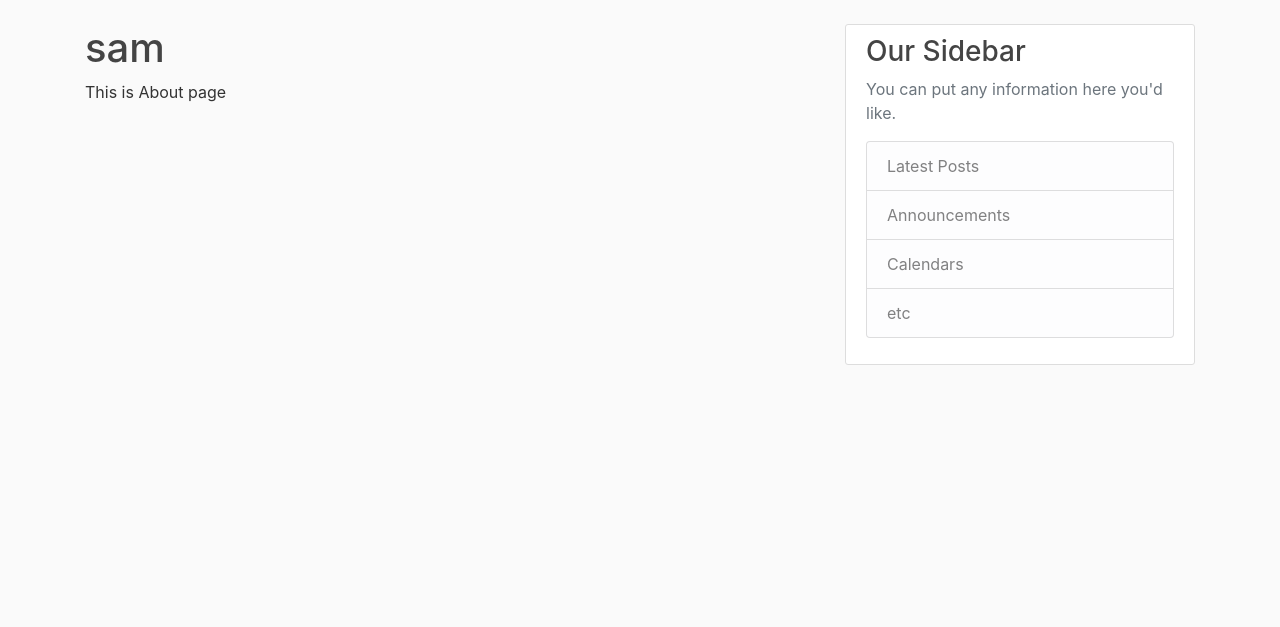
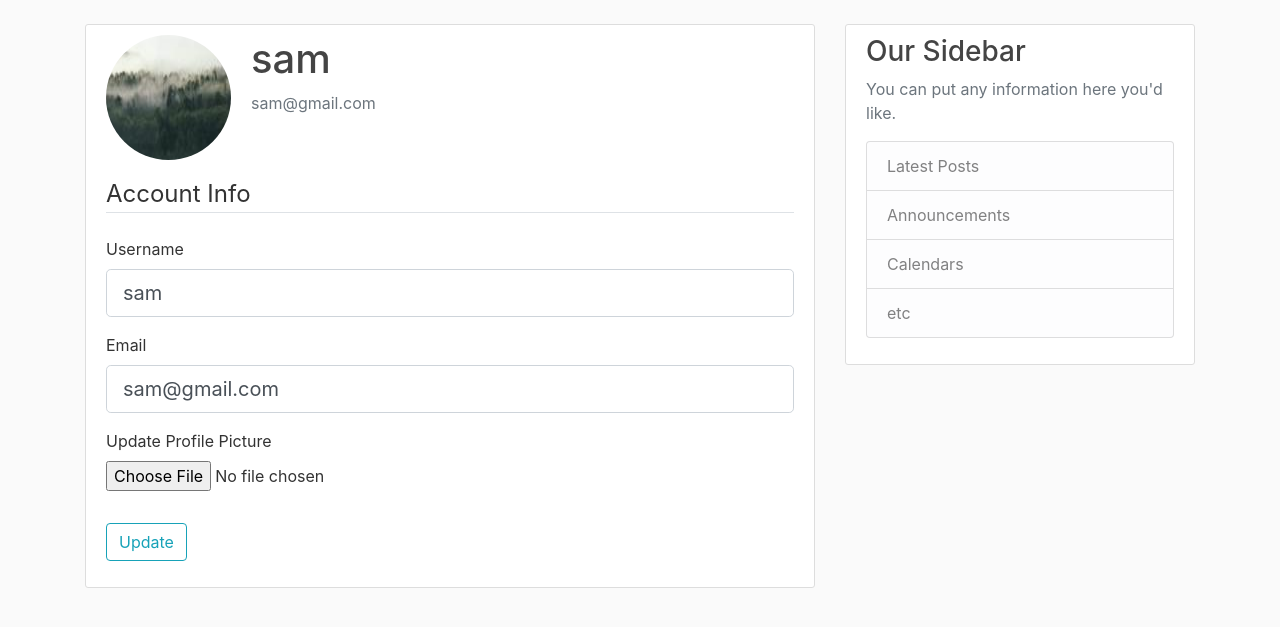
Before and after one commit to gnasamx/LearningCode, a Flask app: page /account in a window 1280 px wide. Shown: the part 56-683 px from the top of the page. Run offline with Flask 2, Linux system fonts and the light colour scheme; a user stored in the database is signed in; some libraries are stand-ins or nearby versions.

Commit message:
:koala: Done user account and profile picture

```diff
--- a/Python/flask-blog/flaskblog/forms.py
+++ b/Python/flask-blog/flaskblog/forms.py
@@ -1,4 +1,6 @@
 from flask_wtf import FlaskForm
+from flask_wtf.file import FileField, FileAllowed, FileRequired
+from flask_login import current_user
 from wtforms import StringField, PasswordField, SubmitField, BooleanField
 from wtforms.validators import DataRequired, Length, Email, EqualTo, ValidationError
 from flaskblog.models import User
@@ -31,3 +33,26 @@
     password = PasswordField('Password', validators=[DataRequired()])
     remember = BooleanField('Remember me')
     submit = SubmitField('Login')
+
+
+class UpdateAccountFrom(FlaskForm):
+    username = StringField('Username', validators=[
+                           DataRequired(), Length(min=2, max=10)])
+    email = StringField('Email', validators=[DataRequired(), Email()])
+    picture = FileField('Update Profile Picture', validators=[
+                        FileRequired(), FileAllowed(['jpg', 'png'])])
+    submit = SubmitField('Update')
+
+    def validate_username(self, username):
+        if username.data != current_user.username:
+            user = User.query.filter_by(username=username.data).first()
+            if user:
+                raise ValidationError(
+                    'That username is taken, Please choose different one!')
+
+    def validate_email(self, email):
+        if email.data != current_user.email:
+            user = User.query.filter_by(email=email.data).first()
+            if user:
+                raise ValidationError(
+                    'That email is taken, Please choose different one!')
--- a/Python/flask-blog/flaskblog/routes.py
+++ b/Python/flask-blog/flaskblog/routes.py
@@ -1,6 +1,9 @@
+import os
+import secrets
+from PIL import Image
 from flaskblog.models import User, Post
 from flask import flash, redirect, render_template, url_for, request
-from flaskblog.forms import LoginFrom, RegistrationFrom
+from flaskblog.forms import LoginFrom, RegistrationFrom, UpdateAccountFrom
 from flaskblog import app, db, bcrypt
 from flask_login import login_user, current_user, logout_user, login_required
 
@@ -69,7 +72,35 @@
     return redirect(url_for('home'))
 
 
-@app.route('/account')
+def save_picture(form_picture):
+    random_hex = secrets.token_hex(8)
+    _, f_ext = os.path.splitext(form_picture.filename)
+    picture_fn = random_hex + f_ext
+    picture_path = os.path.join(
+        app.root_path, 'static/profile_pics', picture_fn)
+    output_size = (125, 125)
+    i = Image.open(form_picture)
+    i.thumbnail(output_size)
+    i.save(picture_path)
+    return picture_fn
+
+
+@app.route('/account', methods=['GET', 'POST'])
 @login_required
 def account():
-    return render_template('account.html', title="Account")
+    form = UpdateAccountFrom()
+    if form.validate_on_submit():
+        if form.picture.data:
+            picture_file = save_picture(form.picture.data)
+            current_user.image_file = picture_file
+        current_user.username = form.username.data
+        current_user.email = form.email.data
+        db.session.commit()
+        flash('Your account has been updated!', 'success')
+        return redirect(url_for('account'))
+    elif request.method == 'GET':
+        form.username.data = current_user.username
+        form.email.data = current_user.email
+    image_file = url_for(
+        'static', filename="profile_pics/" + current_user.image_file)
+    return render_template('account.html', title="Account", image_file=image_file, form=form)
--- a/Python/flask-blog/flaskblog/templates/account.html
+++ b/Python/flask-blog/flaskblog/templates/account.html
@@ -1,4 +1,59 @@
 {% extends "layout.html" %} {% block content %}
-<h1>{{current_user.username}}</h1>
-<p>This is About page</p>
+<div class="content-section">
+  <div class="media">
+    <img class="rounded-circle account-img" src="{{ image_file }}" />
+    <div class="media-body">
+      <h2 class="account-heading">{{ current_user.username }}</h2>
+      <p class="text-secondary">{{ current_user.email }}</p>
+    </div>
+  </div>
+  <form method="POST" action="" enctype="multipart/form-data">
+    {{ form.hidden_tag() }}
+    <fieldset class="form-group">
+      <legend class="border-bottom mb-4">Account Info</legend>
+      <div class="form-group">
+        {{ form.username.label(class="form-control-label")}}
+
+        {% if form.username.errors %}
+        {{ form.username(class="form-control form-control-lg is-invalid")}}
+        <div class="invalid-feedback">
+          {% for error in form.username.errors %}
+          <span>{{ error }}</span>
+          {% endfor %}
+        </div>
+        {% else %}
+        {{ form.username(class="form-control form-control-lg")}}
+        {% endif %}
+      </div>
+
+      <div class="form-group">
+        {{ form.email.label(class="form-control-label")}}
+
+        {% if form.email.errors %}
+        {{ form.email(class="form-control form-control-lg is-invalid")}}
+        <div class="invalid-feedback">
+          {% for error in form.email.errors %}
+          <span>{{ error }}</span>
+          {% endfor %}
+        </div>
+        {% else %}
+        {{ form.email(class="form-control form-control-lg")}}
+        {% endif %}
+      </div>
+
+      <div class="form-group">
+        {{ form.picture.label() }}
+        {{ form.picture(class="form-control-file") }}
+        {% if form.picture.errors %}
+          {% for error in form.picture.errors %}
+            <span class="text-danger">{{ error }}</span>
+          {% endfor %}
+        {% endif %}
+      </div>
+    </fieldset>
+    <div class="form-group">
+      {{form.submit(class="btn btn-outline-info")}}
+    </div>
+  </form>
+</div>
 {% endblock %}
```
Also changed, not shown: Python/flask-blog/flaskblog/site.db, Python/flask-blog/flaskblog/static/profile_pics/71b6181abb9c705e.jpg (added), Python/flask-blog/flaskblog/static/profile_pics/cfad27df923c44b0.jpg (added), Python/flask-blog/flaskblog/static/profile_pics/default.jpg (added).
